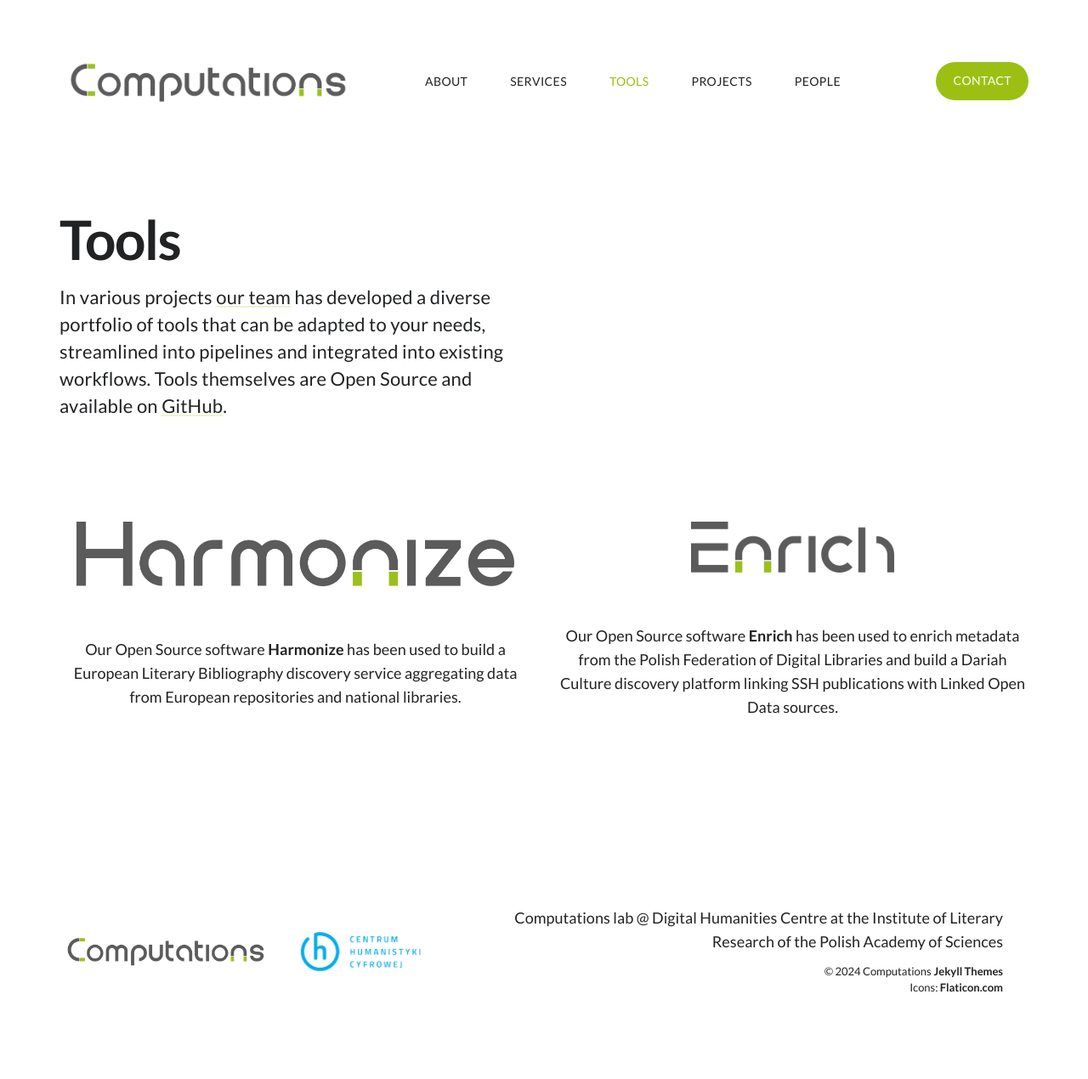
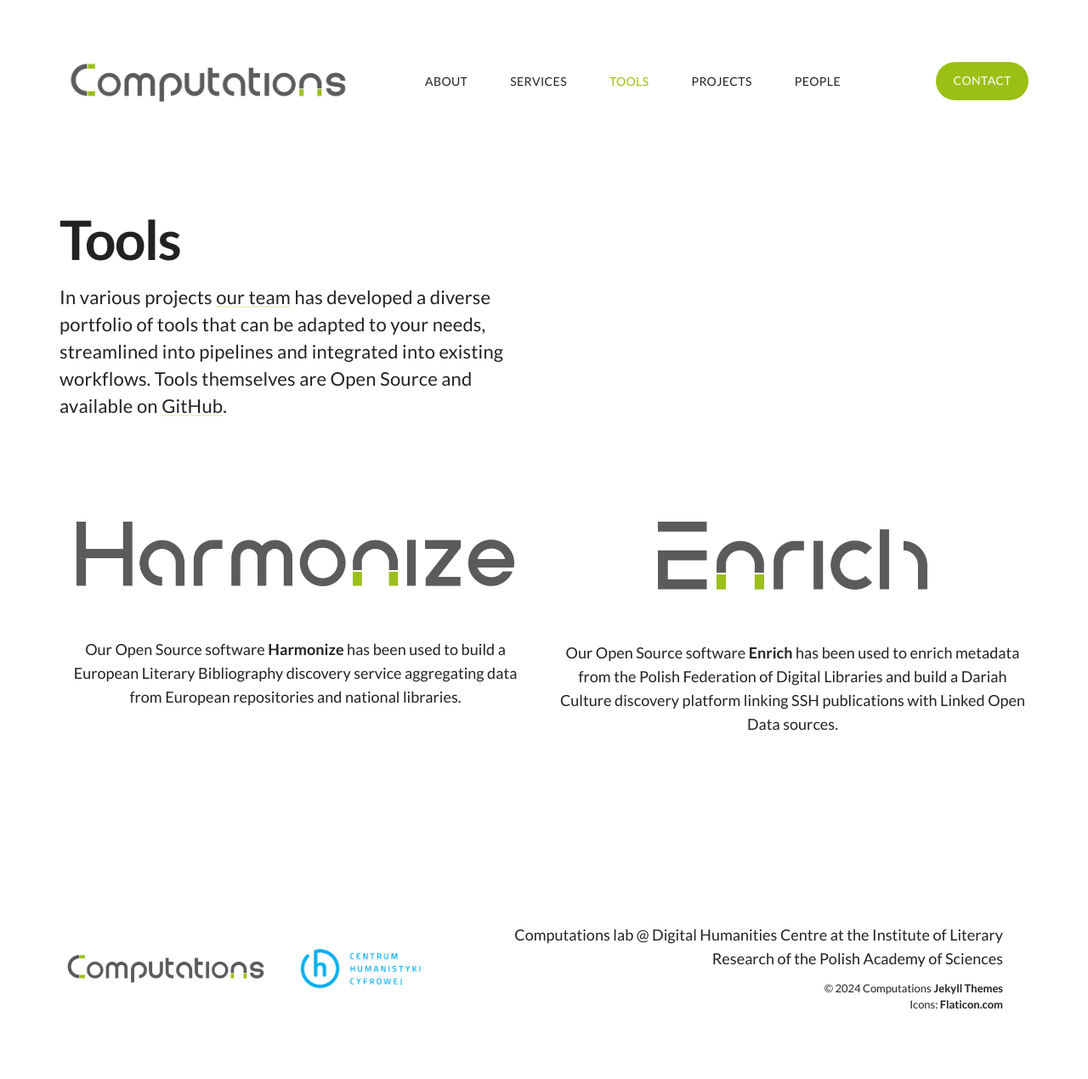
Before and after one commit to CHC-Computations/chc-computations.github.io, a Jekyll site: the page built from tools/index.html, in a window 1280 px wide. Shown: the whole page at 85% size. Built offline with Jekyll 4.4.1, drawn with Linux system fonts in a browser that asks for light colours; nearby versions of some CDN libraries.

Commit message:
change tool name size

```diff
--- a/tools/index.html
+++ b/tools/index.html
@@ -27,7 +27,7 @@
                 <div style="margin-bottom: 40px;">
                     <div style="padding: 20px; display: flex; justify-content: center; align-items: center; margin-bottom: 40px;">
                         <a href="https://github.com/CHC-Computations/Enrich">
-                            <img src="/images/tools/enrich_logo.png" style="max-height: 60px;">
+                            <img src="/images/tools/enrich_logo.png" style="max-height: 80px;">
                         </a>
                     </div>
                     <p style="text-align: center;">Our Open Source software <a href="https://github.com/CHC-Computations/Enrich">Enrich</a> has been used to enrich metadata from the Polish Federation of Digital Libraries and build a Dariah Culture discovery platform linking SSH publications with Linked Open Data sources.</p>
```
